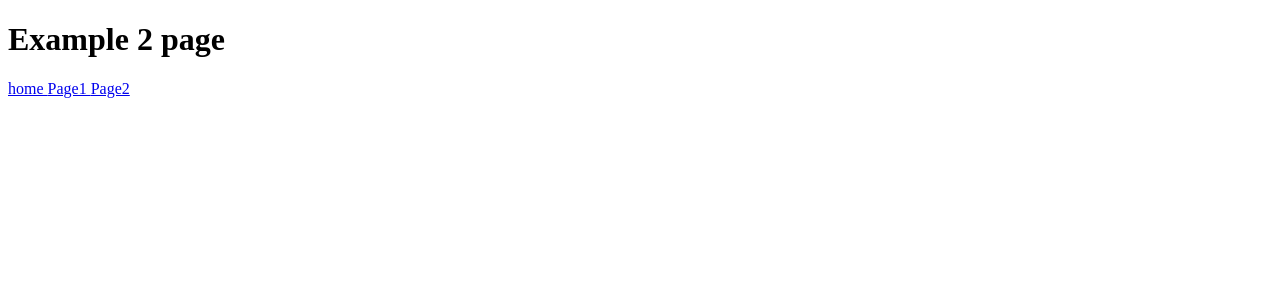
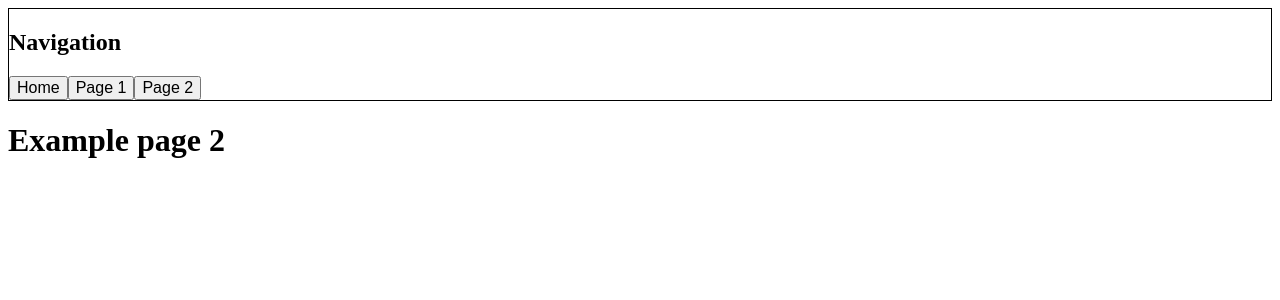
Before and after one commit to SamSeabourn/reclaimerUI, a React (Vite) app: page /Example2 in a window 1280 px wide. Shown: the top 300 px of the page. Built offline with nearby package versions, Linux system fonts and the light colour scheme.

Commit message:
dev: Further implemented aside and button components. Implemented basic CSS for aside navigation which needs furhter development

```diff
--- a/src/App.tsx
+++ b/src/App.tsx
@@ -2,15 +2,19 @@ import { Routes, Route } from 'react-router-dom';
 
 import Welcome from './assets/pages/Welcome';
 import Example1 from './assets/pages/Example1';
+import Aside from './assets/components/Aside.tsx';
 import Example2 from './assets/pages/Example2.tsx';
 
 function App() {
   return (
-    <Routes>
-      <Route path="/" element={<Welcome />} />
-      <Route path="/Example1" element={<Example1 />} />
-      <Route path="/Example2" element={<Example2 />} />
-    </Routes>
+    <>
+      <Aside />
+      <Routes>
+        <Route path="/" element={<Welcome />} />
+        <Route path="/Example1" element={<Example1 />} />
+        <Route path="/Example2" element={<Example2 />} />
+      </Routes>
+    </>
   );
 }
 export default App;
--- a/src/assets/components/Aside.tsx
+++ b/src/assets/components/Aside.tsx
@@ -1,7 +1,32 @@
+import { NavLink } from 'react-router-dom';
 
+import Button from './Button';
 
-return <Aside>
-    <h1>Navigation</h1>
-<button>Home</button>
+function Aside() {
+  const AsideStyle = {
+    borderWidth: '1px',
+    borderStyle: 'solid',
+    borderColor: 'black',
+  };
 
-</Aside>
+  return (
+    <aside style={AsideStyle}>
+      <h1>Navigation</h1>
+      <div>
+        <nav>
+          <NavLink to="/">
+            <Button>Home</Button>
+          </NavLink>
+          <NavLink to="/Example1">
+            <Button>Page 1</Button>
+          </NavLink>
+          <NavLink to="/Example2">
+            <Button>Page 2</Button>
+          </NavLink>
+        </nav>
+      </div>
+    </aside>
+  );
+}
+
+export default Aside;
--- a/src/assets/components/Button.tsx
+++ b/src/assets/components/Button.tsx
@@ -0,0 +1,16 @@
+import { ReactNode } from 'react';
+
+interface ButtonProps {
+  children: ReactNode;
+}
+function Button({ children }: ButtonProps) {
+  const ButtonStyle = {
+    fontSize: 'medium',
+  };
+  return (
+    <button style={ButtonStyle} className="ButtonLink">
+      {children}
+    </button>
+  );
+}
+export default Button;
--- a/src/assets/pages/Example1.tsx
+++ b/src/assets/pages/Example1.tsx
@@ -1,12 +1,10 @@
-import { Outlet, NavLink } from 'react-router-dom';
+import { Outlet } from 'react-router-dom';
 
 export default function Example1() {
   return (
     <div>
       <h1>Example page 1</h1>
-      <NavLink to="/"> home </NavLink>
-      <NavLink to="/Example1"> Page1 </NavLink>
-      <NavLink to="/Example2"> Page2 </NavLink>
+      <p> Example paragraph </p>
       <Outlet />
     </div>
   );
--- a/src/assets/pages/Example2.tsx
+++ b/src/assets/pages/Example2.tsx
@@ -1,12 +1,9 @@
-import { Outlet, NavLink } from 'react-router-dom';
+import { Outlet } from 'react-router-dom';
 
 export default function Example2() {
   return (
     <div>
-      <h1>Example 2 page</h1>
-      <NavLink to="/"> home </NavLink>
-      <NavLink to="/Example1"> Page1 </NavLink>
-      <NavLink to="/Example2"> Page2 </NavLink>
+      <h1>Example page 2 </h1>
       <Outlet />
     </div>
   );
--- a/src/assets/pages/Welcome.tsx
+++ b/src/assets/pages/Welcome.tsx
@@ -1,14 +1,9 @@
-import { Outlet, NavLink } from 'react-router-dom';
-
-//import Button from './assets/components/Button.tsx';
+import { Outlet } from 'react-router-dom';
 
 export default function Welcome() {
   return (
     <div>
       <h1>Welcome</h1>
-      <NavLink to="/"> home </NavLink>
-      <NavLink to="/Example1"> Page1 </NavLink>
-      <NavLink to="/Example2"> Page2 </NavLink>
       <Outlet />
     </div>
   );
```
Also changed, not shown: src/assets/css/global.css (added).
